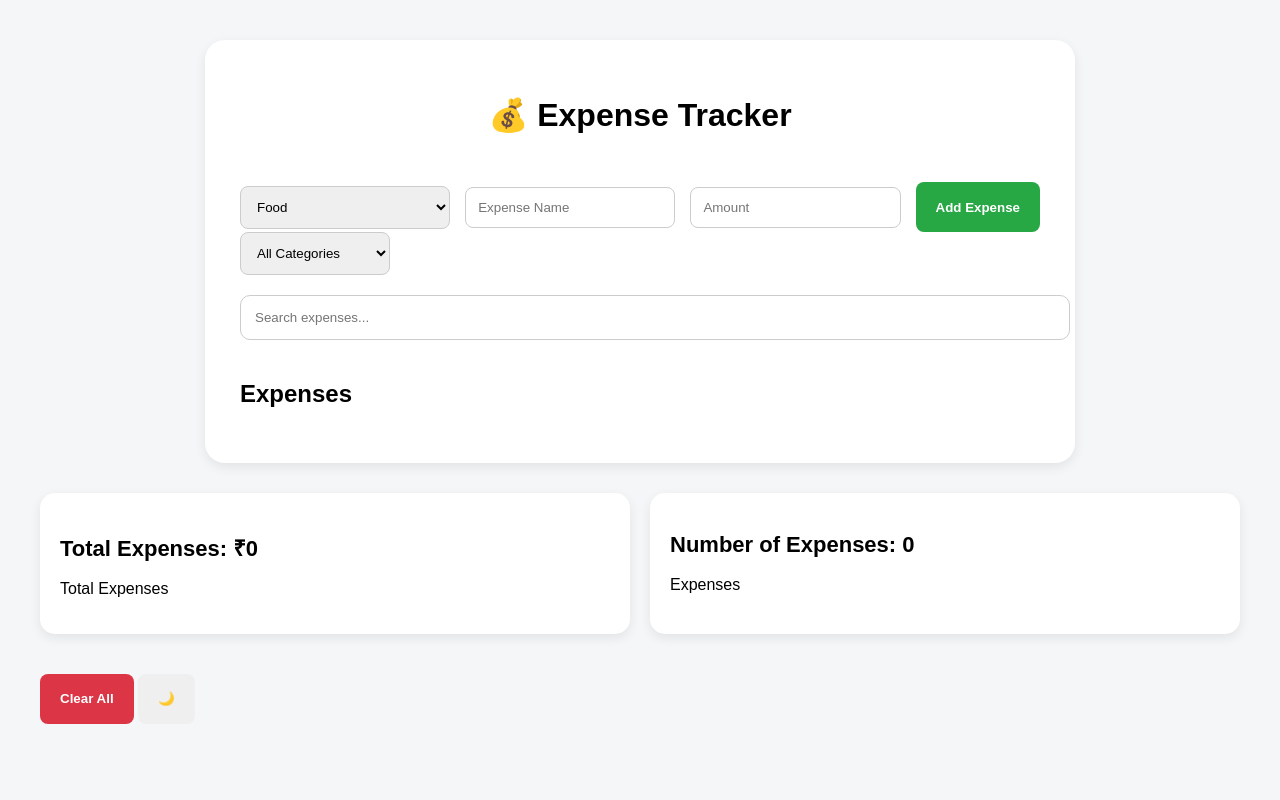
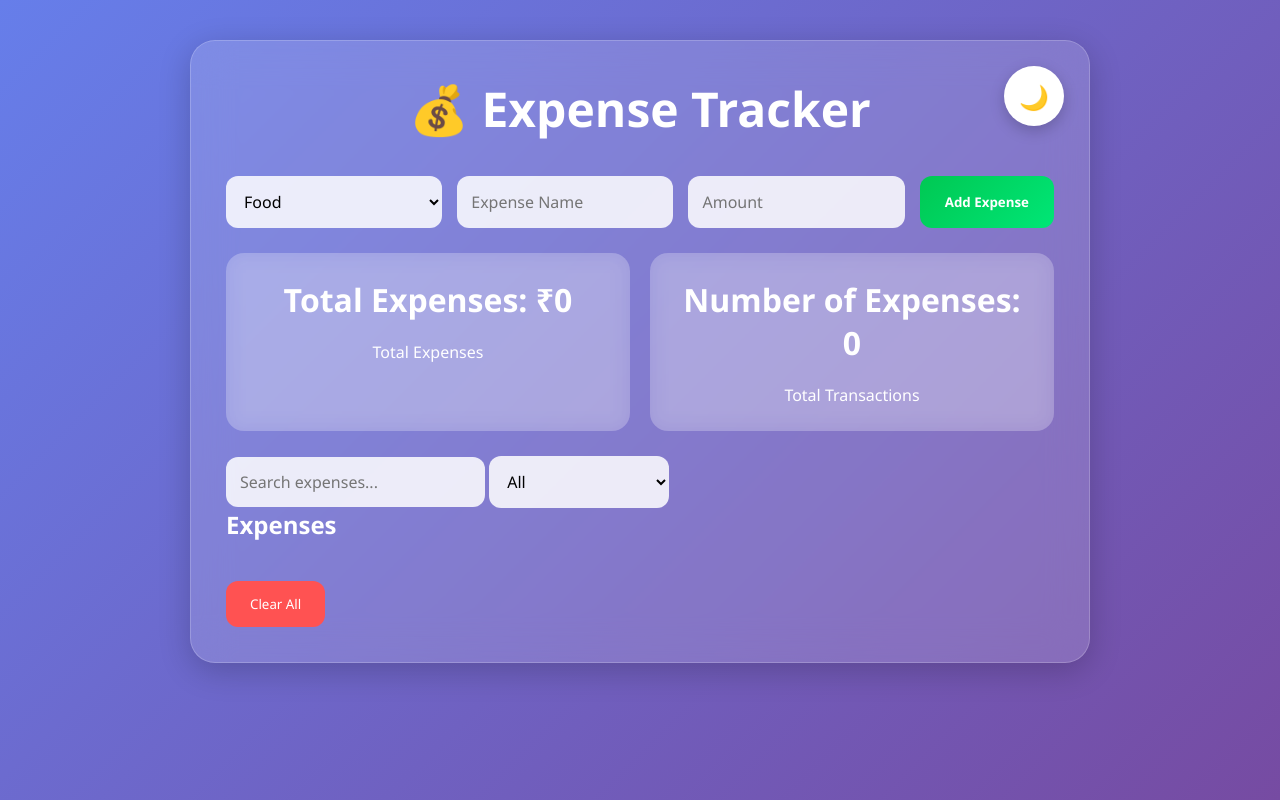
Before and after one commit to ashutosh-shahi/expense-tracker, a plain HTML site: page index.html in a window 1280 px wide. Drawn offline with Linux system fonts and the light colour scheme.

Commit message:
Improved UI layout and Dashboard designs

```diff
--- a/index.html
+++ b/index.html
@@ -1,64 +1,135 @@
 <!DOCTYPE html>
-<html>
+<html lang="en">
+
 <head>
+    <meta charset="UTF-8">
+    <meta name="viewport" content="width=device-width, initial-scale=1.0">
     <title>Expense Tracker</title>
+
     <link rel="stylesheet" href="style.css">
 </head>
+
 <body>
+
     <div class="container">
+
+        <!-- Header -->
+
+        <div class="top-bar">
+
             <h1>💰 Expense Tracker</h1>
+
+            <button id="themeBtn">🌙</button>
+
+        </div>
+
+        <!-- Add Expense Form -->
+
         <div class="form-row">
+
             <select id="category">
+
                 <option>Food</option>
                 <option>Travel</option>
                 <option>Shopping</option>
                 <option>Bills</option>
                 <option>Education</option>
                 <option>Miscellaneous</option>
+
             </select>
 
-    <input type="text" id="expenseName" placeholder="Expense Name">
+            <input
+                type="text"
+                id="expenseName"
+                placeholder="Expense Name"
+            >
 
-    <input type="number" id="expenseAmount" placeholder="Amount">
+            <input
+                type="number"
+                id="expenseAmount"
+                placeholder="Amount"
+            >
 
-    <button id="addBtn">Add Expense</button>
+            <button id="addBtn">
+                Add Expense
+            </button>
+
         </div>
-    <select id="filterCategory">
-        <option value="All">All Categories</option>
-        <option value="Food">Food</option>
-        <option value="Travel">Travel</option>
-        <option value="Shopping">Shopping</option>
-        <option value="Bills">Bills</option>
-        <option value="Education">Education</option>
-        <option value="Miscellaneous">Miscellaneous</option>
-    </select>
+
+        <!-- Stats Cards -->
+
+        <div class="stats">
+
+            <div class="card">
+
+                <h2 id="total">
+                    ₹0
+                </h2>
+
+                <p>Total Expenses</p>
+
+            </div>
+
+            <div class="card">
+
+                <h2 id="count">
+                    0
+                </h2>
+
+                <p>Total Transactions</p>
+
+            </div>
+
+        </div>
+
+        <!-- Search + Filter -->
+
+        <div class="filter-row">
+
             <input
                 type="text"
                 id="search"
                 placeholder="Search expenses..."
             >
-    <h2>Expenses</h2>
 
-    <ul id="expenseList"></ul>
-    </div>
-        <div class="stats">
+            <select id="filterCategory">
 
-        <div class="card">
-            <h2 id="total">₹0</h2>
-            <p>Total Expenses</p>
+                <option>All</option>
+                <option>Food</option>
+                <option>Travel</option>
+                <option>Shopping</option>
+                <option>Bills</option>
+                <option>Education</option>
+                <option>Miscellaneous</option>
+
+            </select>
+
         </div>
 
-        <div class="card">
-            <h2 id="count">0</h2>
-            <p>Expenses</p>
+        <!-- Expense List -->
+
+        <h2 class="expense-heading">
+            Expenses
+        </h2>
+
+        <ul id="expenseList">
+
+        </ul>
+
+        <!-- Footer Buttons -->
+
+        <div class="bottom-actions">
+
+            <button id="clearBtn">
+                Clear All
+            </button>
+
         </div>
 
     </div>
-    <button id="clearBtn">
-        Clear All
-    </button>
-    <button id="themeBtn">🌙</button>
+
     <script src="script.js"></script>
 
 </body>
+
 </html>
--- a/style.css
+++ b/style.css
@@ -1,154 +1,300 @@
+*{
+    margin:0;
+    padding:0;
+    box-sizing:border-box;
+    font-family:'Segoe UI',sans-serif;
+}
+
 body{
-    font-family: Arial, sans-serif;
-    background:#f4f6f8;
-    margin:0;
+    min-height:100vh;
+    background:linear-gradient(
+        135deg,
+        #667eea,
+        #764ba2
+    );
+    display:flex;
+    justify-content:center;
+    align-items:flex-start;
     padding:40px;
 }
 
 .container{
+    width:100%;
+    max-width:900px;
 
-    max-width:800px;
-    margin:auto;
-    background:white;
+    background:rgba(255,255,255,0.15);
+
+    backdrop-filter:blur(20px);
+
+    border:1px solid rgba(255,255,255,0.2);
+
+    border-radius:25px;
+
     padding:35px;
-    border-radius:20px;
-    box-shadow:0 4px 12px rgba(0,0,0,0.08);
+
+    box-shadow:
+    0 8px 32px rgba(0,0,0,0.2);
+
+    animation:fadeIn 0.7s ease;
 }
 
 h1{
     text-align:center;
-    margin-bottom:48px;
+    color:white;
+    margin-bottom:35px;
+    font-size:3rem;
+    font-weight:700;
+}
+
+h2{
+    color:white;
+    margin-bottom:20px;
 }
 
 .form-row{
     display:flex;
+    flex-wrap:wrap;
     gap:15px;
-    align-items:center;
-    flex-wrap:wrap;
-}
-.dark{
-    background:#121212;
-    color:white;
-}
-
-.dark .container{
-    background:#1e1e1e;
-}
-
-.dark input,
-.dark select{
-    background:#333;
-    color:white;
-    border:1px solid #555;
-}
-
-.dark #expenseList li{
-    background:#2a2a2a;
-}
-
-.dark .card{
-    background:#2a2a2a;
+    margin-bottom:25px;
 }
 
 input,
 select{
     flex:1;
-    min-width:150px;
-    padding:12px;
-    border:1px solid #ccc;
-    border-radius:8px;
+    min-width:180px;
+
+    padding:14px;
+
+    border:none;
+
+    border-radius:12px;
+
+    outline:none;
+
+    background:rgba(255,255,255,0.85);
+
+    font-size:16px;
 }
 
-button{
-    height:50px;
+input:focus,
+select:focus{
+    transform:scale(1.02);
+    transition:0.3s;
+}
+
+#addBtn{
+    background:linear-gradient(
+        135deg,
+        #00c853,
+        #00e676
+    );
+
     color:white;
+
     border:none;
-    border-radius:8px;
-    padding:12px 20px;
+
+    padding:14px 25px;
+
+    border-radius:12px;
+
+    font-weight:bold;
+
     cursor:pointer;
+
     transition:0.3s;
-    font-weight:bold;
+}
+
+#addBtn:hover{
+    transform:translateY(-3px);
+    box-shadow:0 8px 20px rgba(0,200,83,0.4);
 }
 
 .stats{
     display:flex;
     gap:20px;
-    margin:30px 0;
+    margin:25px 0;
 }
 
 .card{
     flex:1;
-    background:white;
-    border-radius:15px;
-    padding:20px;
-    box-shadow:0 4px 12px rgba(0,0,0,0.08);
+
+    background:rgba(255,255,255,0.2);
+
+    backdrop-filter:blur(10px);
+
+    border-radius:18px;
+
+    padding:25px;
+
+    text-align:center;
+
+    color:white;
+
+    transition:0.3s;
 }
 
-#search{
-    width:100%;
-    margin:20px 0;
-    padding:14px;
-    border-radius:10px;
+.card:hover{
+    transform:translateY(-5px);
 }
 
-#addBtn{
-    background:#28a745;
-    color:white;
-}
-
-#addBtn:hover{
-    background:#218838;
-}
-
-#clearBtn{
-    background:#dc3545;
-    color:white;
-    margin-top:10px;
-}
-
-button:hover{
-    transform:translateY(-2px);
-}
-
-#clearBtn:hover{
-    background:#c82333;
+.card h2{
+    font-size:2rem;
 }
 
 #expenseList{
     list-style:none;
-    padding:0;
 }
 
 #expenseList li{
+
+    background:rgba(255,255,255,0.85);
+
+    border-radius:15px;
+
+    padding:18px;
+
+    margin-top:15px;
+
     display:flex;
+
     justify-content:space-between;
+
     align-items:center;
+
     transition:0.3s;
-    background:white;
 
-    padding:15px;
+    animation:slideIn 0.3s ease;
+}
 
-    margin-top:12px;
+#expenseList li:hover{
+    transform:translateY(-4px);
+    box-shadow:0 8px 18px rgba(0,0,0,0.15);
+}
+
+#expenseList button{
+
+    background:#ff4d4d;
+
+    color:white;
+
+    border:none;
+
+    padding:10px 18px;
 
     border-radius:10px;
 
-    box-shadow:0 2px 8px rgba(0,0,0,0.1);
-}
-#expenseList li:hover{
-    transform:translateY(-4px);
+    cursor:pointer;
+
+    transition:0.3s;
 }
 
-#expenseList button{
-    background:#dc3545;
+#expenseList button:hover{
+
+    background:#ff1f1f;
+
+    transform:scale(1.05);
+}
+
+#clearBtn{
+
+    margin-top:20px;
+
+    background:#ff5252;
+
+    color:white;
+
+    border:none;
+
+    padding:14px 24px;
+
+    border-radius:12px;
+
+    cursor:pointer;
+
+    transition:0.3s;
+}
+
+#clearBtn:hover{
+    transform:translateY(-3px);
+}
+
+#themeBtn{
+
+    position:fixed;
+
+    top:25px;
+
+    right:25px;
+
+    width:60px;
+
+    height:60px;
+
+    border-radius:50%;
+
+    border:none;
+
+    cursor:pointer;
+
+    font-size:24px;
+
+    background:white;
+
+    box-shadow:0 5px 15px rgba(0,0,0,0.2);
+
+    transition:0.3s;
+}
+
+#themeBtn:hover{
+    transform:rotate(20deg) scale(1.1);
+}
+
+.dark{
+
+    background:linear-gradient(
+        135deg,
+        #141e30,
+        #243b55
+    );
+}
+
+.dark .container{
+    background:rgba(0,0,0,0.25);
+}
+
+.dark input,
+.dark select{
+    background:#1f2937;
     color:white;
 }
 
-#expenseList button:hover{
-    background:#c82333;
+.dark #expenseList li{
+    background:#1f2937;
+    color:white;
 }
 
-#total,
-#count{
-    font-size:22px;
-    font-weight:bold;
+@keyframes fadeIn{
+
+    from{
+        opacity:0;
+        transform:translateY(20px);
+    }
+
+    to{
+        opacity:1;
+        transform:translateY(0);
+    }
 }
+
+@keyframes slideIn{
+
+    from{
+        opacity:0;
+        transform:translateX(-20px);
+    }
+
+    to{
+        opacity:1;
+        transform:translateX(0);
+    }
+}
```
Lines whose indentation alone changed are shown as unchanged.
